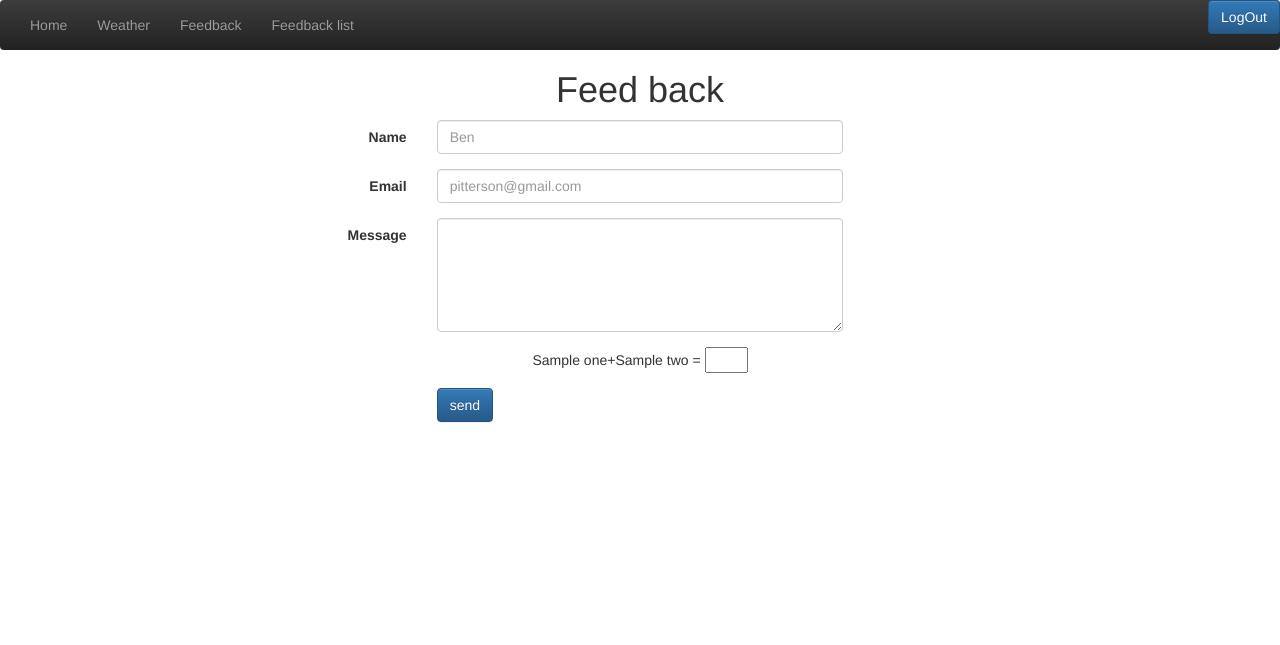
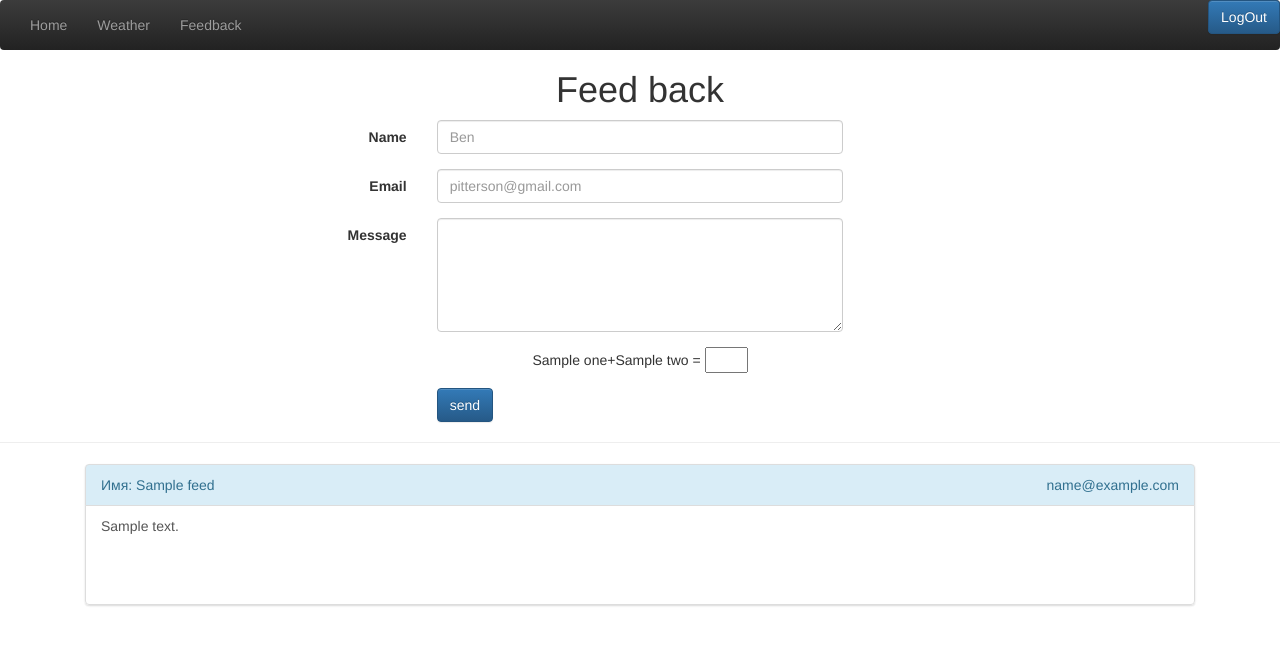
Before and after one commit to AndreiiP/bwt, a PHP site: template application/views/feedback/index.php in a window 1280 px wide; the page is wider, and only the part inside the window is pictured. Shown: the top 645 px of that part. Run offline with PHP 8.4, Linux system fonts and the light colour scheme; the visitor is signed in with stand-in values (Sample User, id 1); tables that the repository leaves empty or names only in its code hold one stand-in row (values such as "Sample post"); the template is opened without the code that fills it: most values are stand-ins (such as "Sample title", 1, 10 or a date in 2020).

Commit message:
add function getFeed and delete old files

```diff
--- a/application/controllers/FeedbackController.php
+++ b/application/controllers/FeedbackController.php
@@ -9,6 +9,8 @@ class FeedbackController extends Controller {
 
     public function indexAction() {
 
+        $result_feeds = $this->model->getFeeds();
+        $vars['feed'] = $result_feeds;
         if ($_SERVER['REQUEST_METHOD'] == 'POST' && isset($_REQUEST['send']) == 'send') {
             $feedBack = new \stdClass();
 
--- a/application/views/feedback/index.php
+++ b/application/views/feedback/index.php
@@ -19,7 +19,6 @@
                 <li><a href="/" class="nav-color">Home</a></li>
                 <li><a href="/weather" class="nav-color">Weather</a></li>
                 <li><a href="/feedback" class="nav-color">Feedback</a></li>
-                <li><a href="wall" class="nav-color">Feedback list</a></li>
             </ul>
             <ul class="nav navbar-nav navbar-right">
                 <form class="form-horizontal" method="post" id="">
@@ -45,7 +44,7 @@
     <div class="form-group">
         <label for="inputEmail3" class="col-sm-4 control-label">Email</label>
         <div class="col-sm-4">
-            <input type="email" class="form-control" name="email" id="email" placeholder="pitterson@gmail.com" pattern="^[a-z0-9._%+-]+@[a-z0-9.-]+\.[a-z]{2,4}$" required>
+            <input type="email" class="form-control" name="email" id="email" placeholder="pitterson@gmail.com" pattern="^([a-z0-9_-]+\.)*[a-z0-9_-]+@[a-z0-9_-]+(\.[a-z0-9_-]+)*\.[a-z]{2,6}$" required>
             <span class="glyphicon form-control-feedback" aria-hidden="true"></span>
         </div>
     </div>
@@ -69,8 +68,8 @@
             <input type="submit" id="sign in" name="send" class="btn btn-primary" value="send">
         </div>
     </div>
+    <hr>
 </form>
-
 <?php if(isset($message)){
     if($message === 'error'){ ?>
         <div class="alert alert-danger" role="alert">
@@ -78,6 +77,21 @@ if($message === 'error'){ ?>
         </div>
     <?php } else if($message === 'success'){?>
         <div class="alert alert-success" role="alert">
-        <h4 class="alert-heading">Well</h4>
+            <h4 class="alert-heading">Success</h4>
         </div>
     <?php } } ?>
+<?php if(isset($_SESSION['user'])){ ?>
+<?php foreach ($feed as $value){?>
+<div class="col-md-2"></div>
+<div class="container">
+    <div class="col-md-12">
+        <div class="list-group">
+
+            <div class="list-group">
+                <a href="#" class="list-group-item list-group-item-info"><?php echo "Имя: ".$value['name'];?><span class="email_right"><?php echo $value['email'];?></span></a>
+                <a href="#" class="list-group-item msg_h"><?php echo $value['message'];?></a>
+            </div>
+        </div>
+    </div>
+</div>
+<?php }} ?>
--- a/application/views/main/index.php
+++ b/application/views/main/index.php
@@ -9,7 +9,6 @@
                 <li><a href="/" class="nav-color">Home</a></li>
                 <li><a href="/weather" class="nav-color">Weather</a></li>
                 <li><a href="/feedback" class="nav-color">Feedback</a></li>
-                <li><a href="wall" class="nav-color">Feedback list</a></li>
             </ul>
             <ul class="nav navbar-nav navbar-right">
                 <form class="form-horizontal" method="post" id="">
--- a/application/views/weather/index.php
+++ b/application/views/weather/index.php
@@ -32,7 +32,6 @@ $tb4 = $doc->find('.wtab dl:eq(0) dt');
                 <li><a href="/" class="nav-color">Home</a></li>
                 <li><a href="/weather" class="nav-color">Weather</a></li>
                 <li><a href="/feedback" class="nav-color">Feedback</a></li>
-                <li><a href="wall" class="nav-color">Feedback list</a></li>
             </ul>
             <ul class="nav navbar-nav navbar-right">
                 <form class="form-horizontal" method="post" id="">
@@ -49,7 +48,7 @@ $tb4 = $doc->find('.wtab dl:eq(0) dt');
       <?php echo $tb4; ?>
       <?php echo $tb3; ?>
       <?php echo $tbl; ?>
-      <?php echo "Пользователь: ".$_SESSION['user']; ?>
+      <?php /*echo "Пользователь: ".$_SESSION['user']; */?>
   <?php }else{ ?>
     <h1 class="headerFormName text-center">Sign in</h1>
     <form class="form-horizontal" method="post" id="form2">
--- a/public/css/style.css
+++ b/public/css/style.css
@@ -15,3 +15,10 @@ table {
 .wsection {
     padding-top: 20px;
 }
+.email_right {
+    display: block;
+    float: right;
+}
+.msg_h {
+    min-height: 100px;
+}
```
Also changed, not shown: application/acl/account.php (deleted, +0 -17 lines), application/config/routes.php (+0 -10 lines), application/controllers/AccountController.php (deleted, +0 -17 lines), application/models/Feedback.php (+8 -0 lines), application/views/account/login.php (deleted, +0 -8 lines), application/views/account/register.php (deleted, +0 -8 lines). Lines whose indentation alone changed are shown as unchanged.
